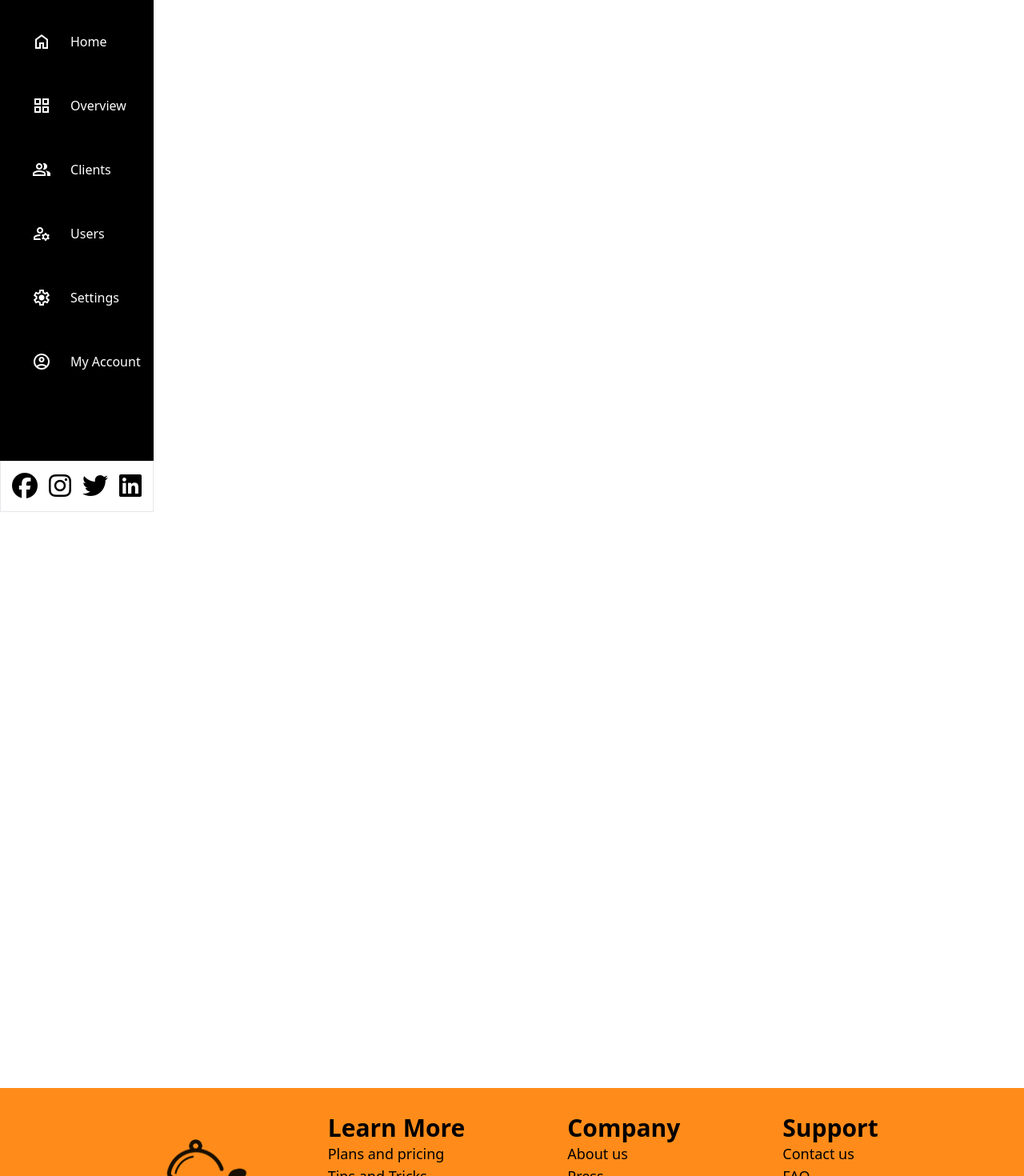
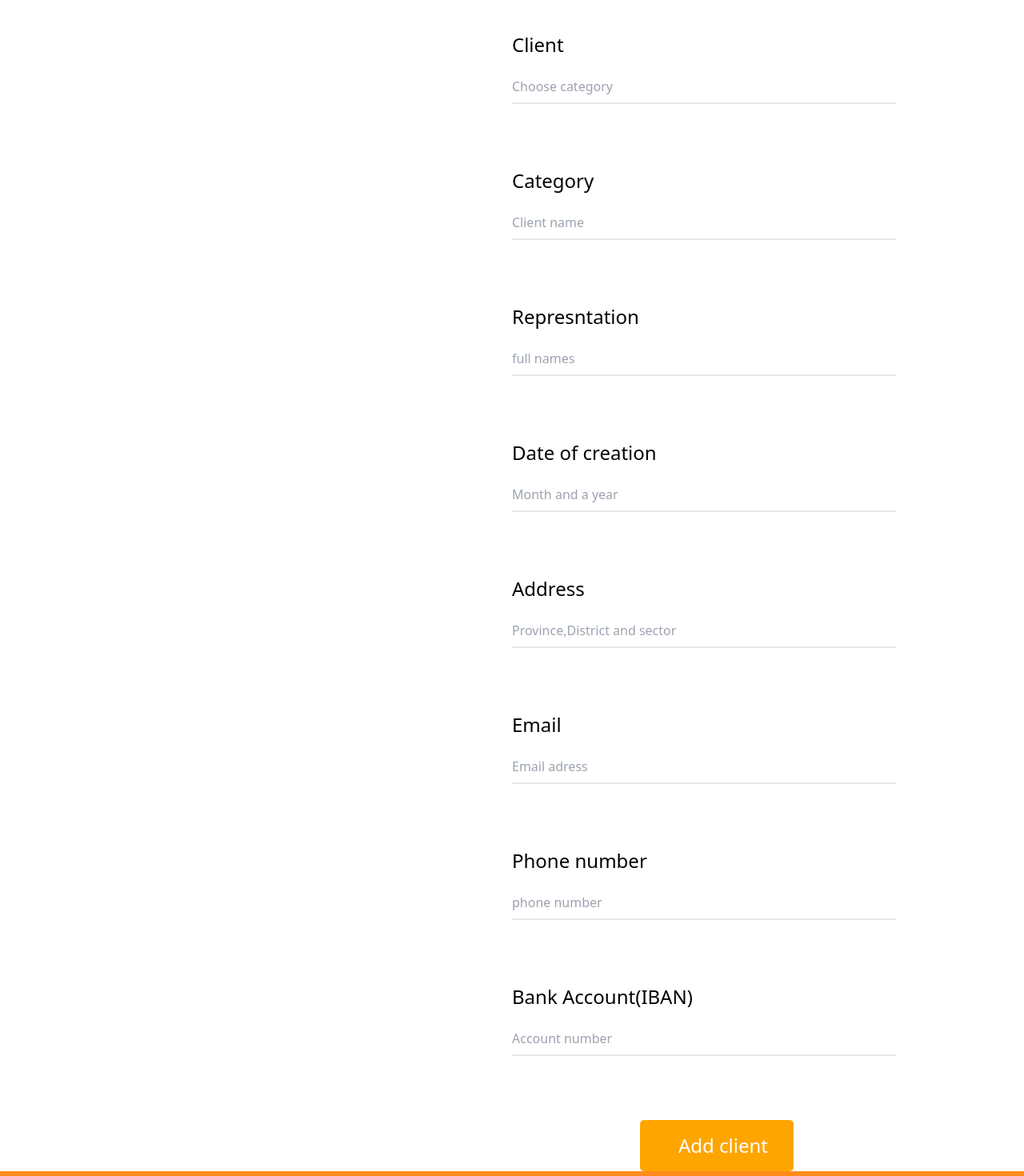
Before and after one commit to patrick-n4/FoodPlanet, a React (Vite) app: page /pages/add-client in a window 1280 px wide. Shown: the part 160-1630 px from the top of the page at 80% size. Built offline with nearby package versions, Linux system fonts and the light colour scheme.

Commit message:
This is a commit

```diff
--- a/src/Pages/AllPage.jsx
+++ b/src/Pages/AllPage.jsx
@@ -49,7 +49,6 @@ export default function AllPage() {
           element={
             <div className="bg-white w-[100%] h-[220vh] flex flex-col">
               <div className="flex flex-row bg-inherit h-[100%] w-[100%] gap-1 ">
-                <LeftNavBar logo={Logo} />
                 <AddClientPage />
               </div>
               <Footer />
--- a/src/Pages/Same Format/AddClientPage.jsx
+++ b/src/Pages/Same Format/AddClientPage.jsx
@@ -1,11 +1,59 @@
 import React from "react";
-import Image from "./../../IMAGES/Restaurant-Statistics-3-2-1024x625.jpg";
-import TopNav from "../../Components/TopNav";
 
 export default function AddClient() {
   return (
-    <div className="flex flex-col w-[80%] h-[100%]">
-      <TopNav title="Add Client"/>
+    <div className="flex flex-col  w-[50%] h-[100%]">
+      <h1 className='client text-orange-400 ml-[50rem] mt-[5rem] text-4xl'>Client</h1>
+      <div className='client-content ml-[40rem] mt-[5rem]'>
+        <h1 className='clients text-2xl w-[15rem]'>Client</h1>
+        <input type='text' className='client-input text-400xl border-b-2 border-solid py-2 w-[30rem] none mt-4' placeholder='Choose category'/>
+
+
+      </div>
+      <div className='client-content ml-[40rem] mt-[5rem]'>
+        <h1 className='clients text-2xl w-[15rem]'>Category</h1>
+        <input type='text' className='client-input text-400xl border-b-2 border-solid py-2 w-[30rem] none mt-4' placeholder='Client name'/>
+
+      </div>
+      <div className='client-content ml-[40rem] mt-[5rem]'>
+        <h1 className='clients text-2xl w-[15rem]'>Represntation</h1>
+        <input type='text' className='client-input text-400xl border-b-2 border-solid py-2 w-[30rem] none mt-4' placeholder='full names'/>
+
+
+      </div>
+      <div className='client-content ml-[40rem] mt-[5rem]'>
+        <h1 className='clients text-2xl w-[15rem]'>Date of creation</h1>
+        <input type='text' className='client-input text-400xl border-b-2 border-solid py-2 w-[30rem] none mt-4' placeholder='Month and a year'/>
+
+
+      </div>
+      <div className='client-content ml-[40rem] mt-[5rem]'>
+        <h1 className='clients text-2xl w-[15rem]'>Address</h1>
+        <input type='text' className='client-input text-400xl border-b-2 border-solid py-2 w-[30rem] none mt-4' placeholder='Province,District and sector'/>
+
+
+      </div>
+      <div className='client-content ml-[40rem] mt-[5rem]'>
+        <h1 className='clients text-2xl w-[15rem]'>Email</h1>
+        <input type='text' className='client-input text-400xl border-b-2 border-solid py-2 w-[30rem] none mt-4' placeholder='Email adress'/>
+
+
+      </div>
+      <div className='client-content ml-[40rem] mt-[5rem]'>
+        <h1 className='clients text-2xl w-[15rem]'>Phone number</h1>
+        <input type='text' className='client-input text-400xl border-b-2 border-solid py-2 w-[30rem] none mt-4' placeholder='phone number'/>
+
+
+      </div>
+      <div className='client-content ml-[40rem] mt-[5rem]'>
+        <h1 className='clients text-2xl w-[15rem]'>Bank Account(IBAN)</h1>
+        <input type='text' className='client-input none text-400xl border-b-2 border-solid py-2 w-[30rem]  mt-4' placeholder='Account number'/>
+
+
+      </div>
+      <div className='btn bg-[orange] cursor-pointer hover:bg-orange-400 p-4 w-48 ml-[50rem] mt-20 text-white text-2xl rounded-[5px]'>
+        <p className=' add-client ml-8'>Add client</p>
+      </div>
     </div>
   );
 }
--- a/src/index.css
+++ b/src/index.css
@@ -1,3 +1,6 @@
 @tailwind base;
 @tailwind components;
 @tailwind utilities;
+.none{
+    outline: none;
+}
```
